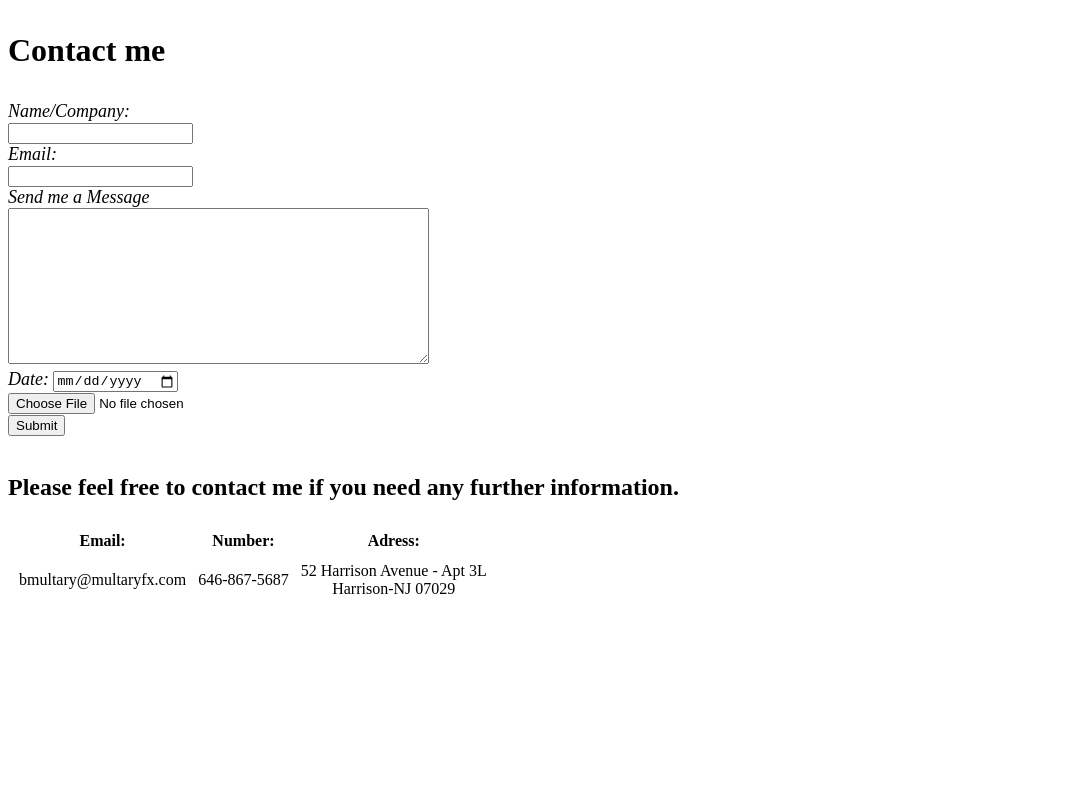
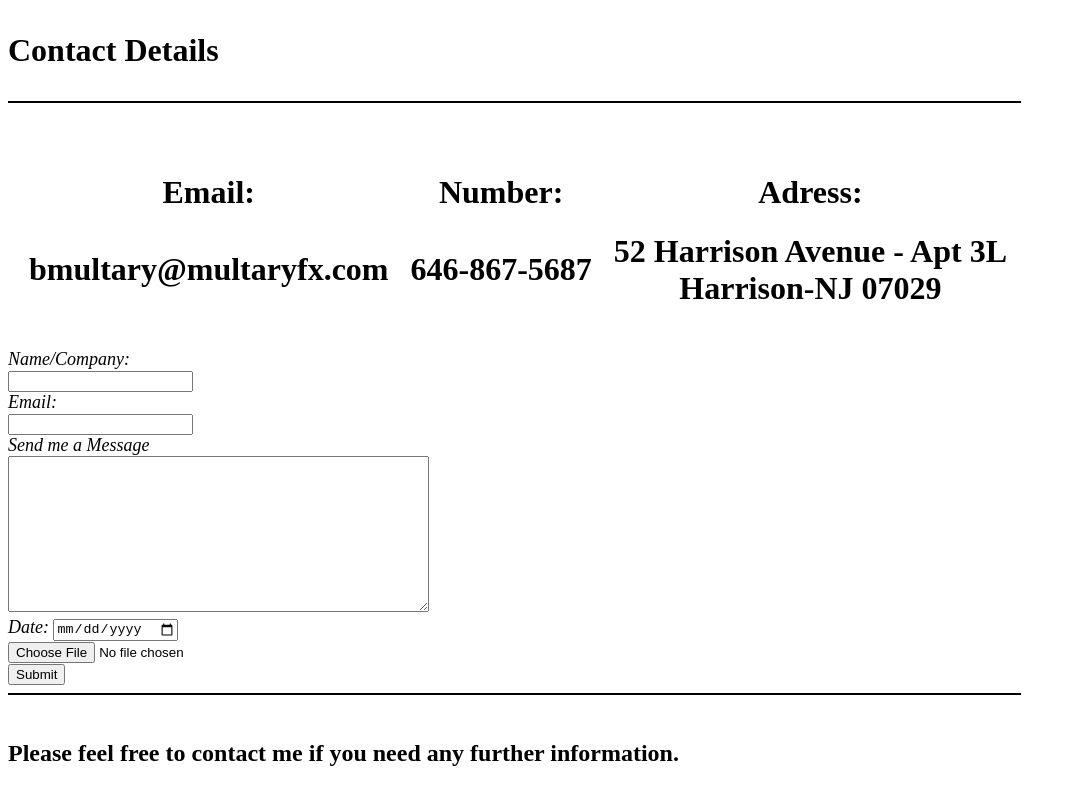
Before and after one commit to Multaryb/Cv_HTML, a plain HTML site: page Mycontacts.html in a window 1280 px wide. Shown: the whole page, without its empty margins (0-1077 px from the left). Drawn offline with Linux system fonts and the light colour scheme.

Commit message:
Update Mycontacts.html

```diff
--- a/Mycontacts.html
+++ b/Mycontacts.html
@@ -8,7 +8,32 @@
 
 <body>
   <h1>
-    <p>Contact me</p>
+    <p>Contact Details</p>
+
+<hr align="left" width="80%" board="3" color="black">
+
+    <table cellspacing="20">
+
+  <tr>
+
+
+<h6>
+  <td aling="center"size="1"><center><strong>Email:</strong></td>
+  <td aling="center"><center><strong>Number:</strong></td>
+  <td aling="center"><center> <strong>Adress:</strong> </td>
+  </tr>
+
+  <tr>
+    <td> bmultary@multaryfx.com</td>
+    <td> 646-867-5687</td>
+    <td><center>
+      52 Harrison Avenue - Apt 3L <br> Harrison-NJ 07029</td>
+  </center>
+  </tr>
+</h6>
+
+    </table>
+
   </h1>
   <form action="mailto:multaryb@gmail.com" method="post" enctype="text/plain"
     <label> <em><font size="4">Name/Company:</label></em> <br>
@@ -20,33 +45,14 @@
     <label><em>Date:</em></label>
     <input type="date" name=""><br>
     <input type="file" name="="40"> <br>
-      <input type="Submit" name=""><br>
+      <input type="Submit" name="><br>
   </font size="4">
-
+<hr align="left" width="80%" board="3" color="black">
   </form>
 <br>
 <h2>Please feel free to contact me if you need any further information.</h2>
 
-  <table cellspacing="10">
 
-<tr>
-
-<td aling="center"><center><strong>Email:</strong></td>
-<td aling="center"><center><strong>Number:</strong></td>
-<td aling="center"><center> <strong>Adress:</strong> </td>
-</tr>
-
-<tr>
-  <td> bmultary@multaryfx.com</td>
-  <td> 646-867-5687</td>
-  <td><center>
-    52 Harrison Avenue - Apt 3L <br> Harrison-NJ 07029</td>
-</center>
-</tr>
-
-
-
-  </table>
 
 </body>
 
```
